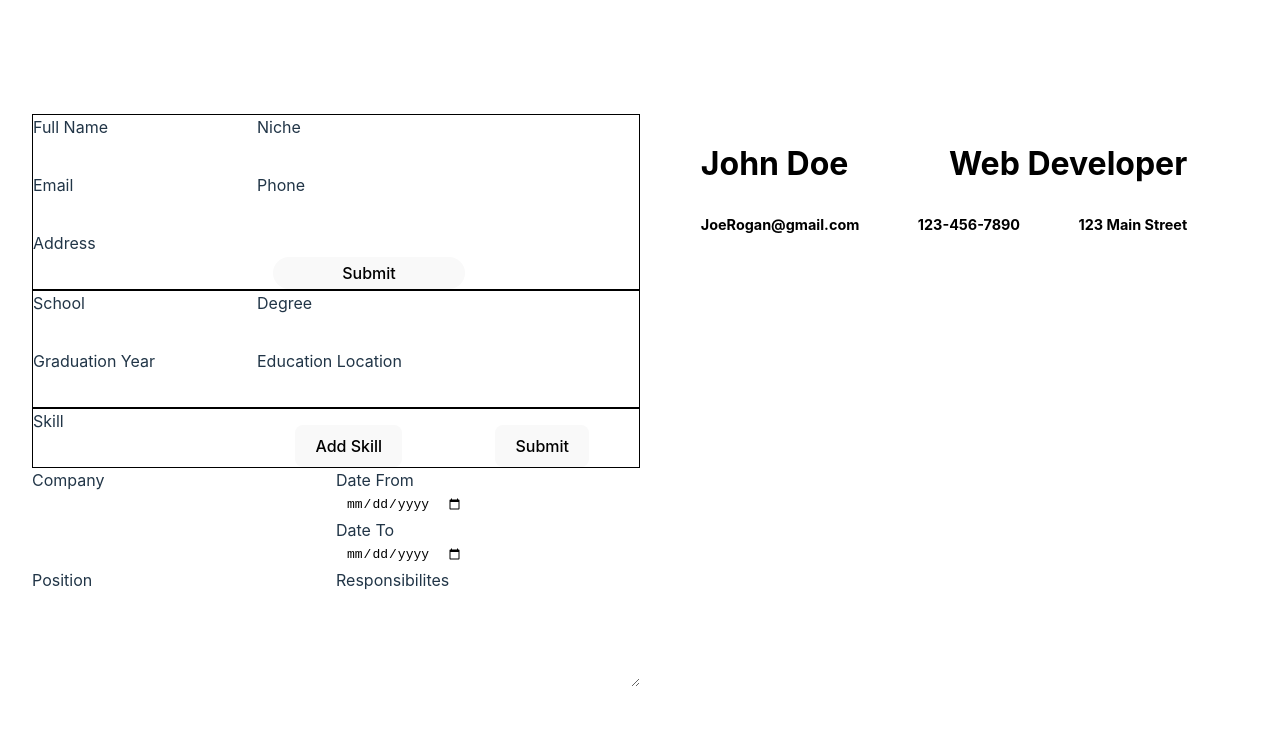
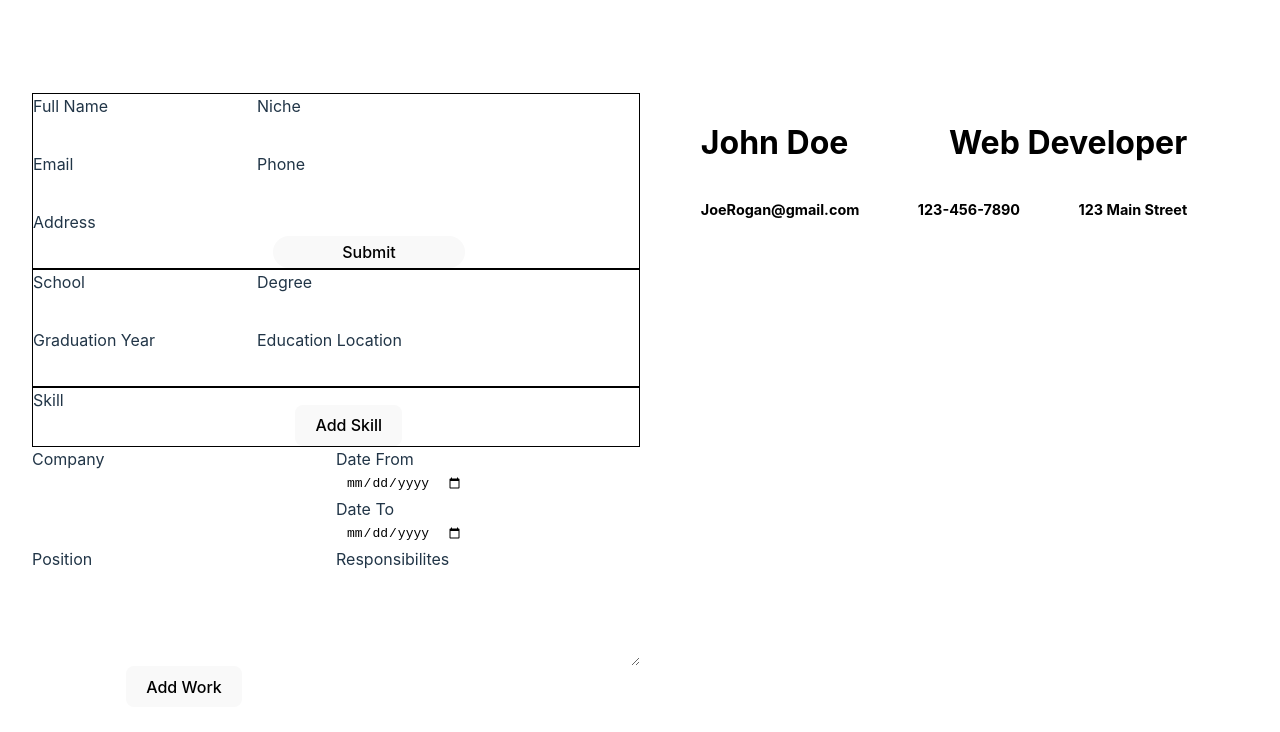
Before and after one commit to TheBenster/TOP-CV, a React (Vite) app: page / in a window 1280 px wide. Shown: the top 732 px of the page. Built offline with nearby package versions, Linux system fonts and the light colour scheme.

Commit message:
add event handlers to SkillForm, build boilerplate for WorkForm.jsx

```diff
--- a/src/components/SkillForm.jsx
+++ b/src/components/SkillForm.jsx
@@ -1,25 +1,28 @@
-// import { useState } from "react";
+import { useState } from "react";
 import "../App.css";
 
-function SkillForm() {
-  //   const [skill, setSkill] = useState("");
+function SkillForm({ handleSkillClick }) {
+  const [skill, setSkill] = useState("");
 
-  //   const handleSubmit = (e) => {
-  //     e.preventDefault();
-  //     // setSkill("");
-  //   };
+  const handleChange = (e) => {
+    setSkill(e.target.value);
+  };
 
   return (
     <div className="skill-form">
       <div className="formItem">
         <label htmlFor="skill">Skill</label>
-        <input type="text" id="skill" name="skill" required />
+        <input
+          value={skill}
+          onChange={handleChange}
+          type="text"
+          id="skill"
+          name="skill"
+          required
+        />
       </div>
       <div className="formItem submit">
-        <button>Add Skill</button>
-      </div>
-      <div className="formItem submit">
-        <button type="submit">Submit</button>
+        <button onClick={(e) => handleSkillClick(e, skill)}>Add Skill</button>
       </div>
     </div>
   );
--- a/src/components/WorkForm.jsx
+++ b/src/components/WorkForm.jsx
@@ -27,6 +27,9 @@ function WorkForm() {
             required
           ></textarea>
         </div>
+        <div className="formItem work-submit">
+          <button type="submit">Add Work</button>
+        </div>
       </form>
     </div>
   );
```
